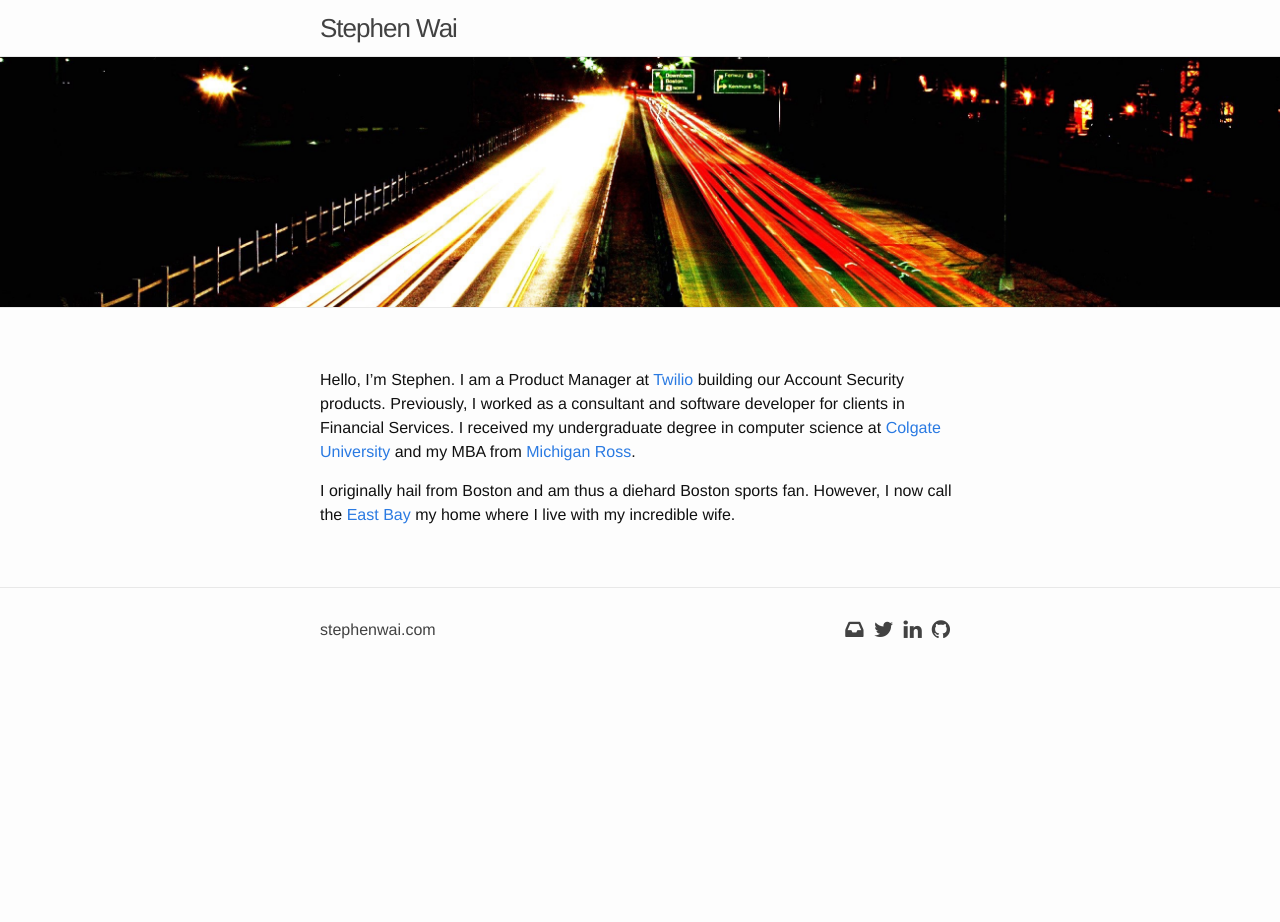
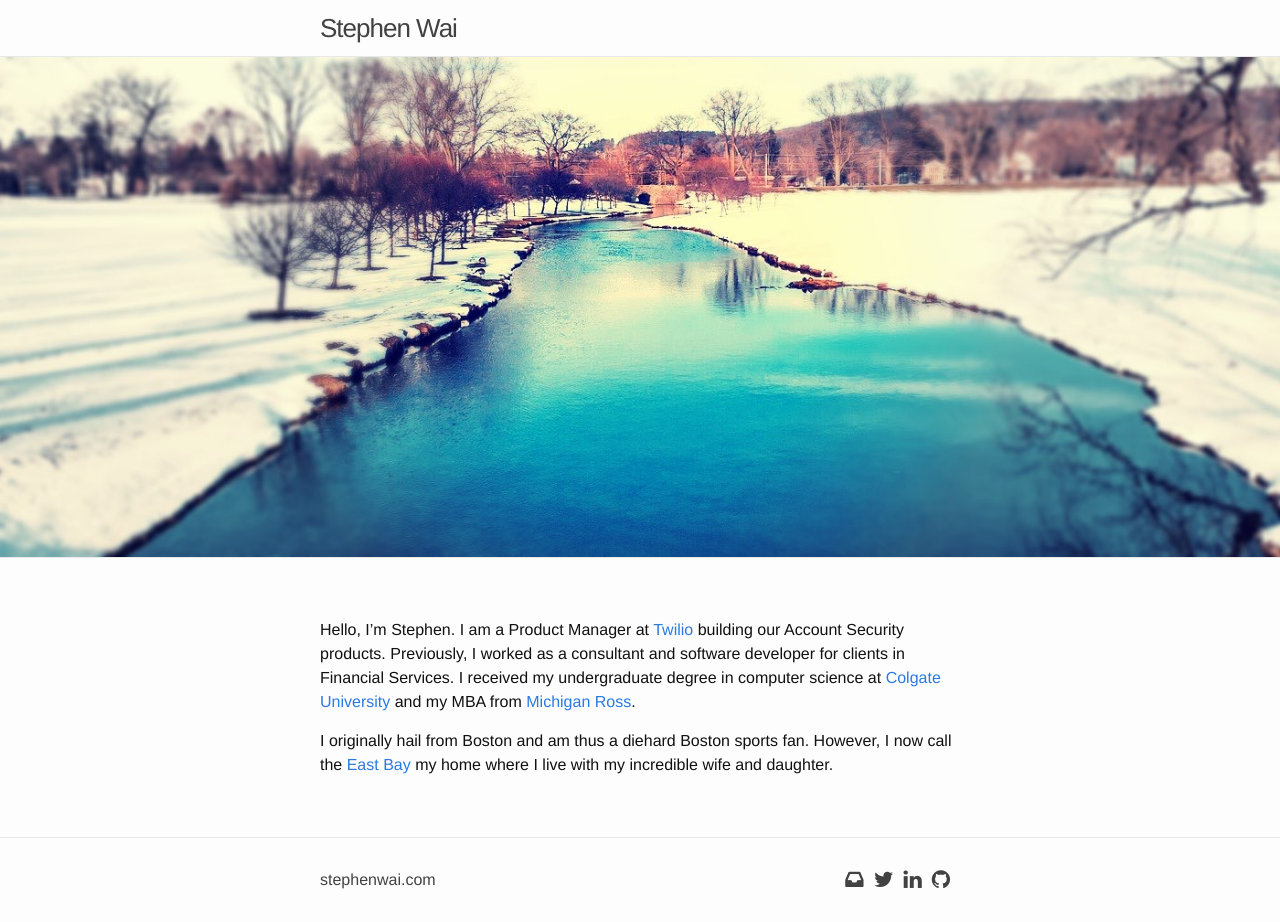
Before and after one commit to swaiing/swaiing.github.io, a Jekyll site: the page built from index.md, in a window 1280 px wide. Built offline with Jekyll 4.4.1, drawn with Linux system fonts in a browser that asks for light colours; nearby versions of some CDN libraries; comment, search, counter and statistics services are not loaded; before the commit the page ends 900 px from its top, so only the background shows below that.

```diff
--- a/_includes/head.html
+++ b/_includes/head.html
@@ -19,4 +19,10 @@
     ga('create', '{{ site.google_analytics_id }}', 'auto');
     ga('send', 'pageview');
   </script>
+  <script>
+    !function(){var analytics=window.analytics=window.analytics||[];if(!analytics.initialize)if(analytics.invoked)window.console&&console.error&&console.error("Segment snippet included twice.");else{analytics.invoked=!0;analytics.methods=["trackSubmit","trackClick","trackLink","trackForm","pageview","identify","reset","group","track","ready","alias","debug","page","once","off","on","addSourceMiddleware","addIntegrationMiddleware","setAnonymousId","addDestinationMiddleware"];analytics.factory=function(e){return function(){var t=Array.prototype.slice.call(arguments);t.unshift(e);analytics.push(t);return analytics}};for(var e=0;e<analytics.methods.length;e++){var key=analytics.methods[e];analytics[key]=analytics.factory(key)}analytics.load=function(key,e){var t=document.createElement("script");t.type="text/javascript";t.async=!0;t.src="https://cdn.segment.com/analytics.js/v1/" + key + "/analytics.min.js";var n=document.getElementsByTagName("script")[0];n.parentNode.insertBefore(t,n);analytics._loadOptions=e};analytics.SNIPPET_VERSION="4.13.1";
+    analytics.load("uprzAMFGGCdLqeZYDfKykw4ZkPBpILNB");
+    analytics.page();
+    }}();
+  </script>
 </head>
--- a/_sass/_layout.scss
+++ b/_sass/_layout.scss
@@ -166,7 +166,7 @@
 .hero {
     background-size: cover;
     background-position: center center;
-    height: 250px;
+    height: 500px;
     border-bottom: 1px solid $grey-color-light;
 }
 
--- a/index.md
+++ b/index.md
@@ -1,8 +1,8 @@
 ---
 layout: page
-hero: bg1.jpg
+hero: bg3.jpg
 ---
 
 Hello, I'm Stephen. I am a Product Manager at [Twilio](http://www.twilio.com) building our Account Security products. Previously, I worked as a consultant and software developer for clients in Financial Services. I received my undergraduate degree in computer science at [Colgate University](http://colgate.edu) and my MBA from [Michigan Ross](https://michiganross.umich.edu/).
 
-I originally hail from Boston and am thus a diehard Boston sports fan. However, I now call the [East Bay](https://en.wikipedia.org/wiki/East_Bay) my home where I live with my incredible wife.
+I originally hail from Boston and am thus a diehard Boston sports fan. However, I now call the [East Bay](https://en.wikipedia.org/wiki/East_Bay) my home where I live with my incredible wife and daughter.
```
Also changed, not shown: 1 other file.
